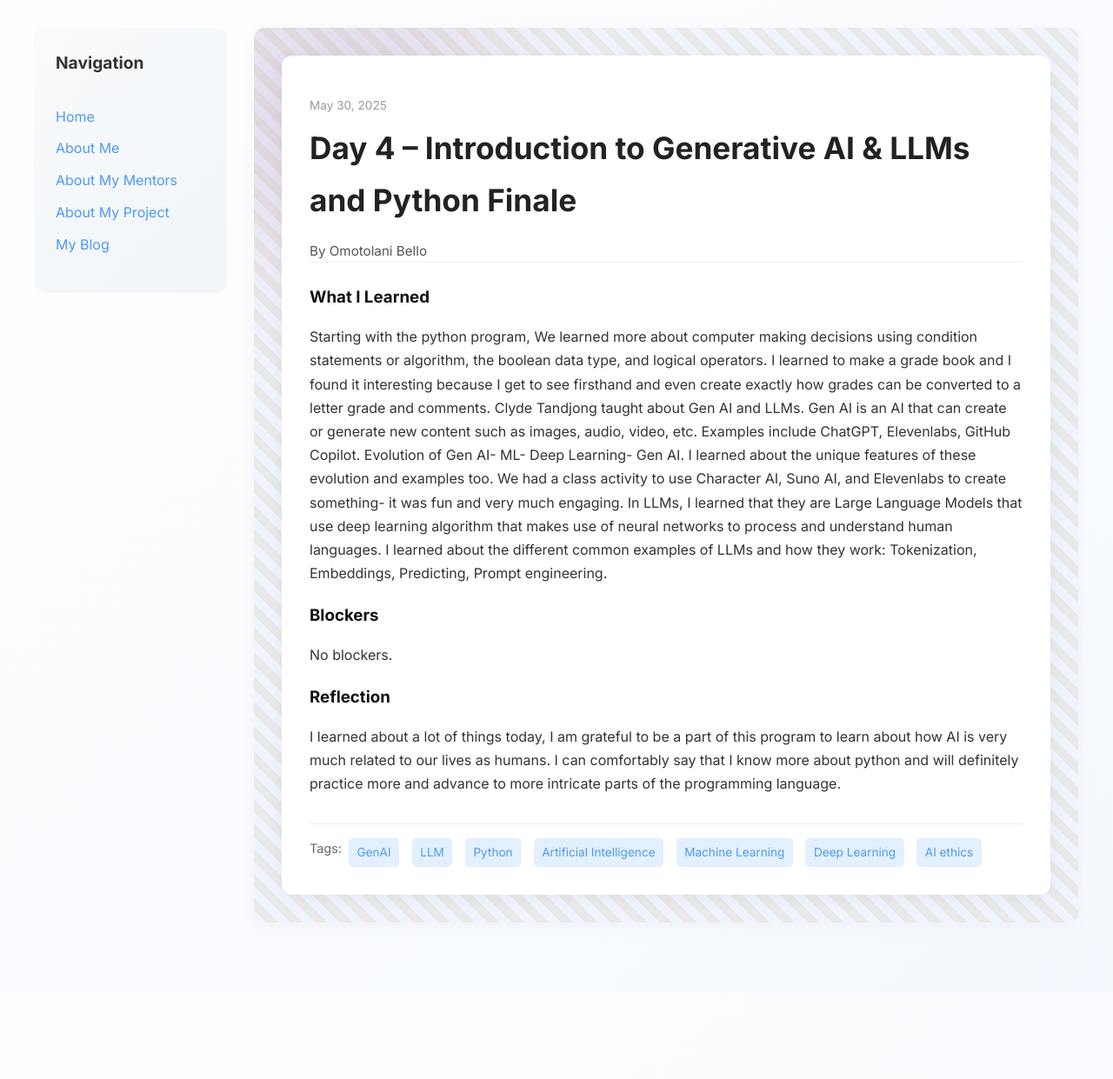
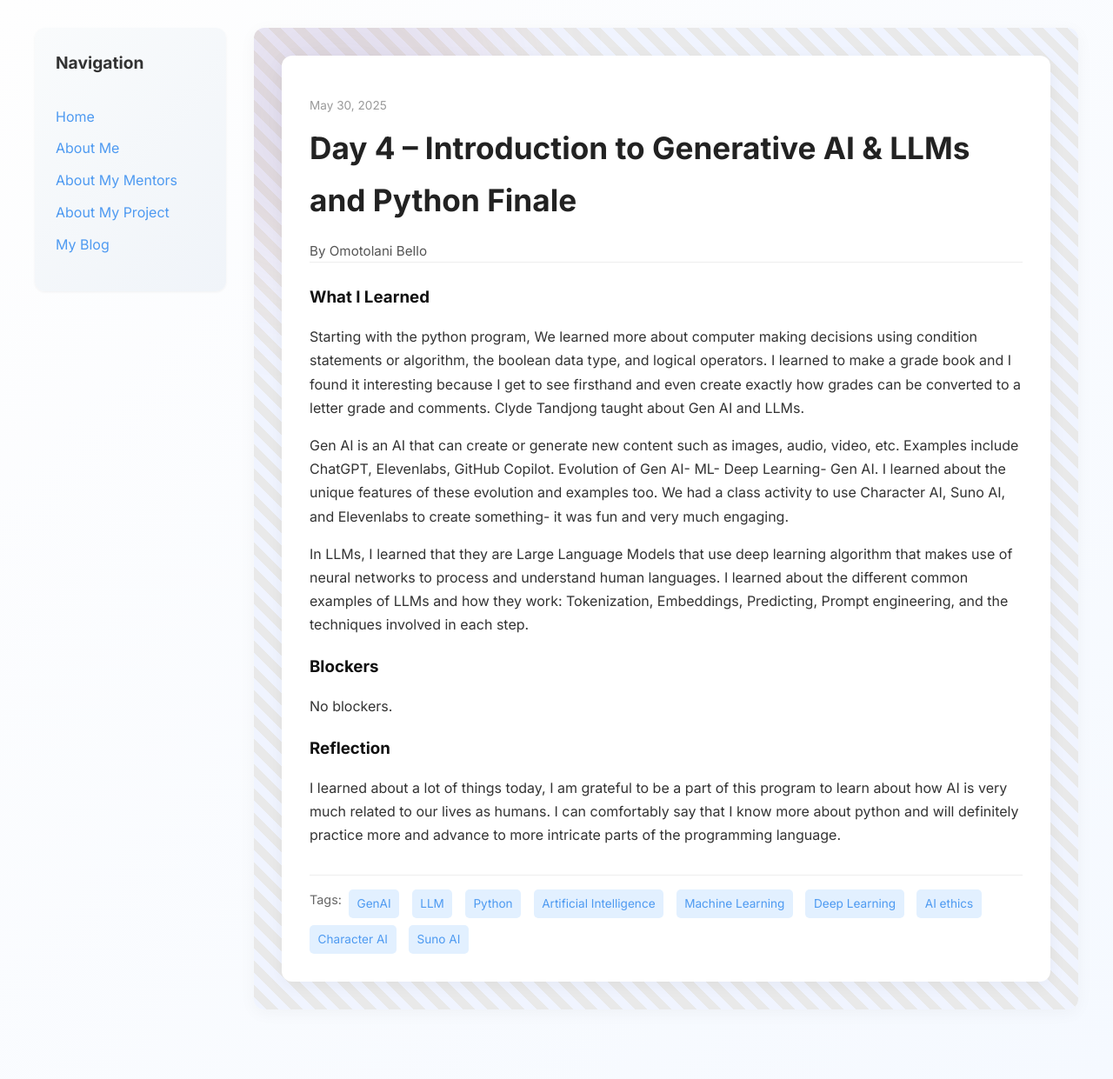
Before and after one commit to TolaniBello/TolaniBello.github.io, a Jekyll site: the page built from _posts/2025-05-30-day-4.md, in a window 1280 px wide. Shown: the whole page at 87% size. Built offline with Jekyll 4.4.1, drawn with Linux system fonts in a browser that asks for light colours; before the commit the page ends 1141 px from its top, so only the background shows below that.

Commit message:
Update 2025-05-30-day-4.md

```diff
--- a/_posts/2025-05-30-day-4.md
+++ b/_posts/2025-05-30-day-4.md
@@ -4,12 +4,14 @@ title: "Day 4 – Introduction to Generative AI & LLMs and Python Finale"
 date: 2025-05-30
 author: Omotolani Bello
 permalink: /day4.html
-tags: ["GenAI", "LLM", "Python", "Artificial Intelligence", "Machine Learning", "Deep Learning", "AI ethics"]
+tags: ["GenAI", "LLM", "Python", "Artificial Intelligence", "Machine Learning", "Deep Learning", "AI ethics", "Character AI", "Suno AI"]
 
 what_i_learned: |
   Starting with the python program, We learned more about computer making decisions using condition statements or algorithm, the boolean data type, and logical operators. I learned to make a grade book and I found it interesting because I get to see firsthand and even create exactly how grades can be converted to a letter grade and comments. Clyde Tandjong taught about Gen AI and LLMs.
+
   Gen AI is an AI that can create or generate new content such as images, audio, video, etc. Examples include ChatGPT, Elevenlabs, GitHub Copilot. Evolution of Gen AI- ML- Deep Learning- Gen AI. I learned about the unique features of these evolution and examples too. We had a class activity to use Character AI, Suno AI, and Elevenlabs to create something- it was fun and very much engaging.
-  In LLMs, I learned that they are Large Language Models that use deep learning algorithm that makes use of neural networks to process and understand human languages. I learned about the different common examples of LLMs and how they work: Tokenization, Embeddings, Predicting, Prompt engineering.
+
+  In LLMs, I learned that they are Large Language Models that use deep learning algorithm that makes use of neural networks to process and understand human languages. I learned about the different common examples of LLMs and how they work: Tokenization, Embeddings, Predicting, Prompt engineering, and the techniques involved in each step.
 
 blockers: |
   No blockers.
```
